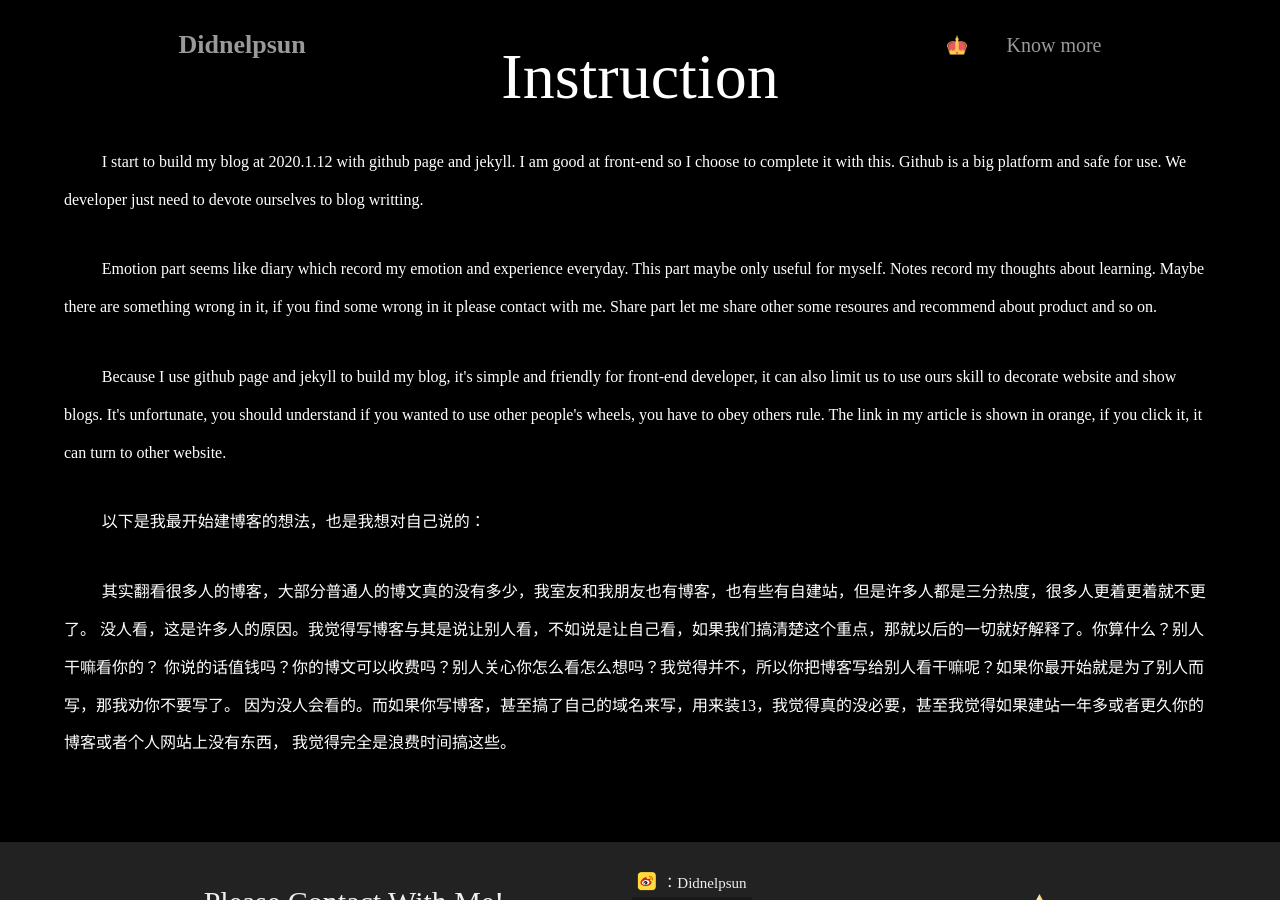
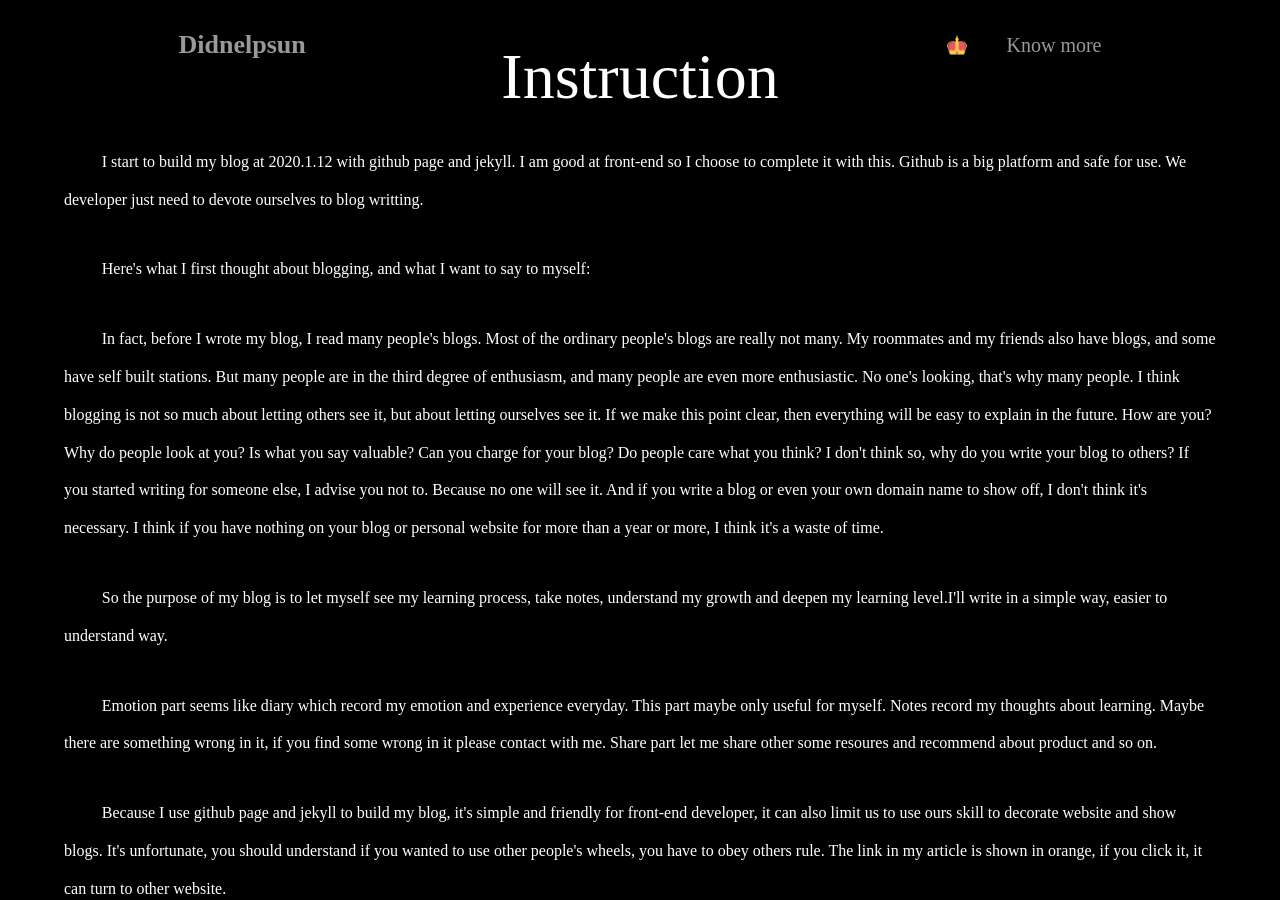
Before and after one commit to Didnelpsun/didnelpsun.github.io, a Jekyll site: the page built from index.html, in a window 1280 px wide and 900 px high, scrolled down 1618 px. Built offline with Jekyll 4.4.1, drawn with Linux system fonts in a browser that asks for light colours.

Commit message:
modify notes

```diff
--- a/_sass/_notes.scss
+++ b/_sass/_notes.scss
@@ -1,3 +1,13 @@
-.explainBoard{
+.notes{
+    display: flex;
+    flex-direction: row;
+    flex-wrap: wrap;
     width: 80vw;
+    background-color: #111;
+    margin:4vw;
+    padding:2vw;
+    border-radius: 1vw;
+    .learnLogo{
+
+    }
 }
--- a/index.html
+++ b/index.html
@@ -68,6 +68,21 @@
           a big platform and safe for use. We developer just need to devote ourselves to blog writting.
         </p>
         <p>
+          Here's what I first thought about blogging, and what I want to say to myself:
+        </p>
+        <p>
+          In fact, before I wrote my blog, I read many people's blogs. Most of the ordinary people's blogs are really not many.
+          My roommates and my friends also have blogs, and some have self built stations. But many people are in the third degree of enthusiasm,
+           and many people are even more enthusiastic. No one's looking, that's why many people. I think blogging is not so much about letting others see it,
+           but about letting ourselves see it. If we make this point clear, then everything will be easy to explain in the future. How are you?
+            Why do people look at you? Is what you say valuable? Can you charge for your blog? Do people care what you think? I don't think so, why do you write your blog to others?
+             If you started writing for someone else, I advise you not to. Because no one will see it. And if you write a blog or even your own domain name to show off,
+             I don't think it's necessary. I think if you have nothing on your blog or personal website for more than a year or more, I think it's a waste of time.
+        </p>
+        <p>
+          So the purpose of my blog is to let myself see my learning process, take notes, understand my growth and deepen my learning level.I'll write in a simple way, easier to understand way.
+        </p>
+        <p>
           Emotion part seems like diary which record my emotion and experience everyday. This part maybe only useful for myself.
           Notes record my thoughts about learning. Maybe there are something wrong in it, if you find some wrong in it please contact with me.
           Share part let me share other some resoures and recommend about product and so on.
@@ -77,16 +92,6 @@
           it can also limit us to use ours skill to decorate website and show blogs. It's unfortunate, you should understand if you wanted to use other
           people's wheels, you have to obey others rule. The link in my article is shown in orange, if you click it, it can turn to other website.
         </p>
-        <p>
-          以下是我最开始建博客的想法，也是我想对自己说的：
-      </p>
-      <p>
-          其实翻看很多人的博客，大部分普通人的博文真的没有多少，我室友和我朋友也有博客，也有些有自建站，但是许多人都是三分热度，很多人更着更着就不更了。
-          没人看，这是许多人的原因。我觉得写博客与其是说让别人看，不如说是让自己看，如果我们搞清楚这个重点，那就以后的一切就好解释了。你算什么？别人干嘛看你的？
-          你说的话值钱吗？你的博文可以收费吗？别人关心你怎么看怎么想吗？我觉得并不，所以你把博客写给别人看干嘛呢？如果你最开始就是为了别人而写，那我劝你不要写了。
-          因为没人会看的。而如果你写博客，甚至搞了自己的域名来写，用来装13，我觉得真的没必要，甚至我觉得如果建站一年多或者更久你的博客或者个人网站上没有东西，
-          我觉得完全是浪费时间搞这些。
-      </p>
       </div>
     </div>
   </div>
--- a/notes/notes.html
+++ b/notes/notes.html
@@ -6,6 +6,7 @@
 
 <script type="text/javascript" src="../assets/js/pages/notes.js"></script>
 <link rel="stylesheet" href="../assets/css/notes.css" />
-<div class="explainBoard">
-
+<div class="notes">
+    ggd
+    <div class="learnLogo"></div>
 </div>
```
